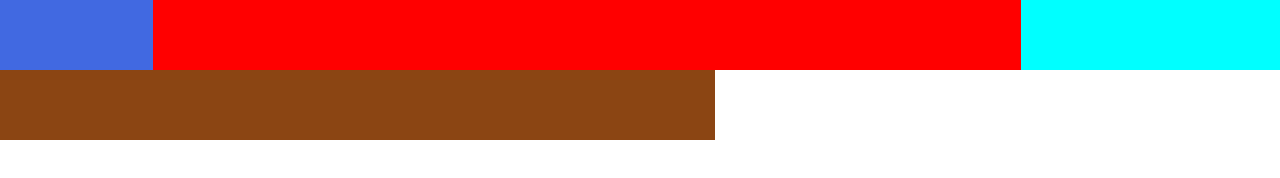
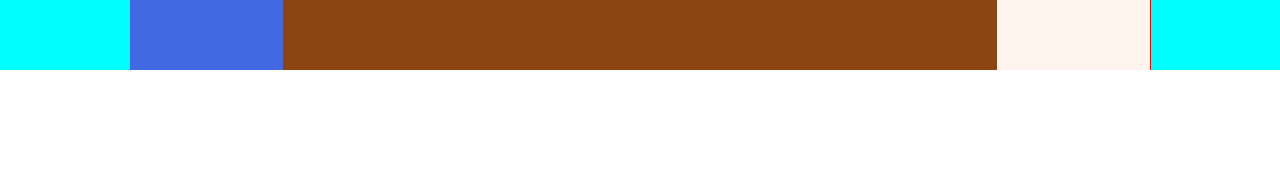
Before and after one commit to rota99C/htmlcss-discord, a plain HTML site: page index.html in a window 1280 px wide. Drawn offline with Linux system fonts and the light colour scheme.

Commit message:
header struttura completa

```diff
--- a/css/style.css
+++ b/css/style.css
@@ -21,17 +21,26 @@ header {
     width: 1021px;
     height: 100%;
     margin: auto;
-    display: inline-block;
 }
 
 .logo {
     background-color: royalblue;
     height: 100%;
     width: 15%;
+    float: left;
 }
 
 nav {
     background-color: saddlebrown;
     height: 100%;
     width: 70%;
+    float: left;
 }
+
+.accedi {
+    background-color: seashell;
+    height: 100%;
+    width: 15%;
+    float: left;
+
+}
```
